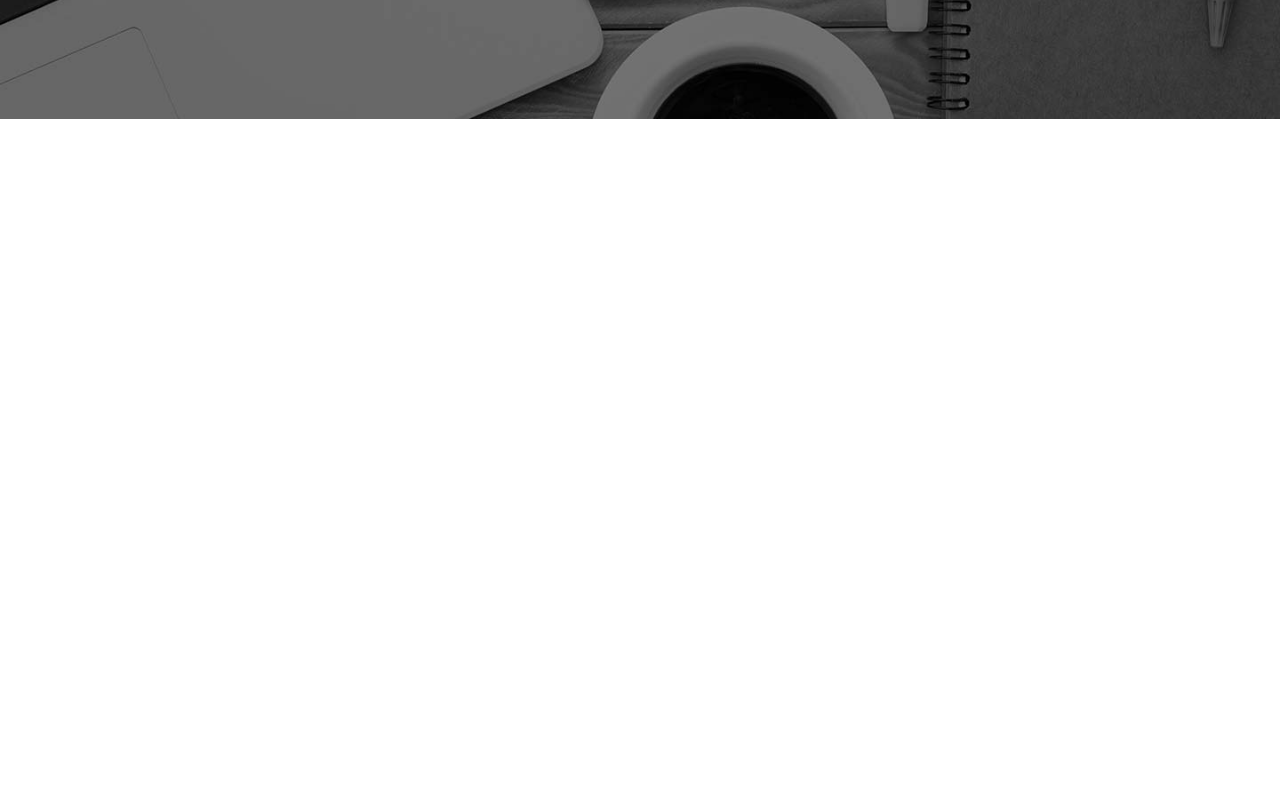
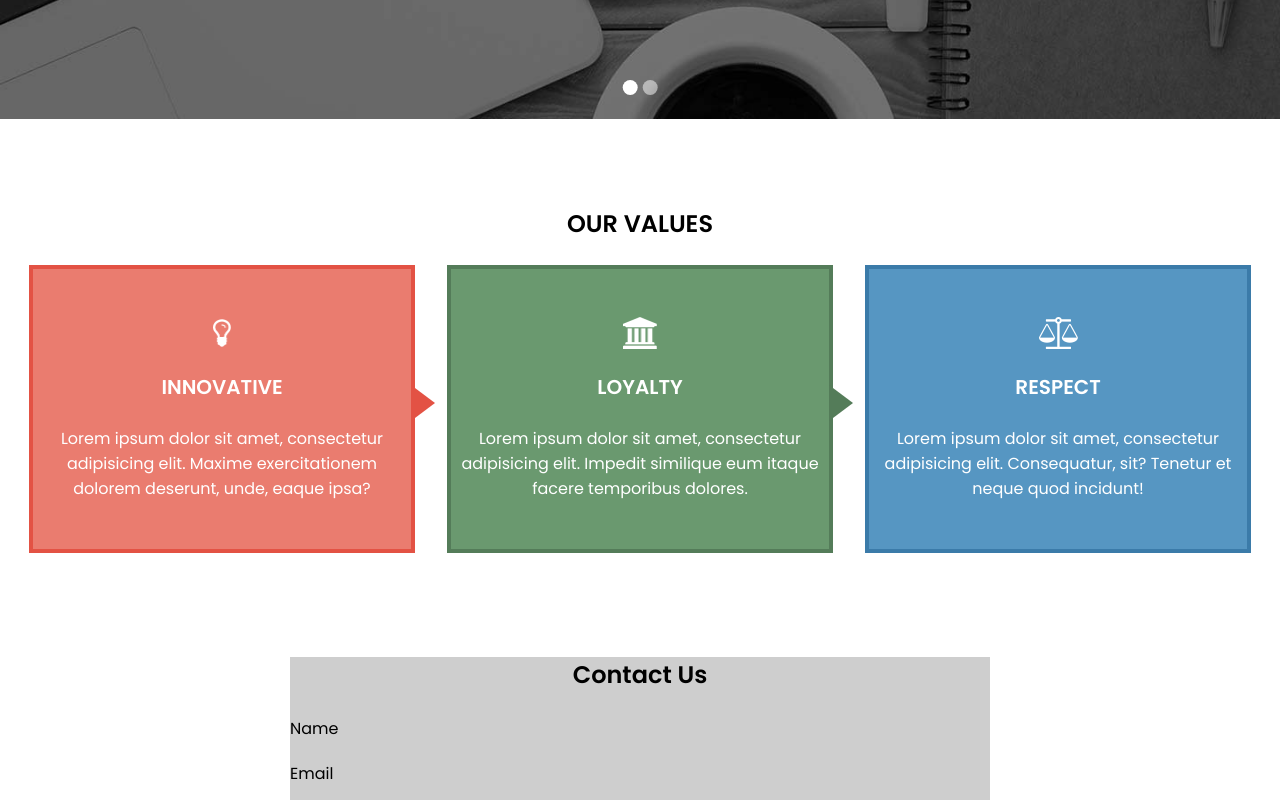
Before and after one commit to pramanarendra/suitmedia-front-end, a React (Create React App) app: page / in a window 1280 px wide. Shown: the part 620-1420 px from the top of the page. Before the commit the page ends 800 px from the top, so only its background shows below. Built offline with nearby package versions, Linux system fonts and the light colour scheme.

Commit message:
add component: our value

```diff
--- a/src/App.js
+++ b/src/App.js
@@ -1,12 +1,16 @@
 import './App.css';
 import Navbar from './components/Navbar';
 import Carousel from './components/Carousel';
+import Values from './components/Values';
+import Form from './components/Form';
 
 function App() {
   return (
     <div className="App">
       <Navbar />
       <Carousel />
+      <Values />
+      <Form />
     </div>
   );
 }
--- a/src/components/Carousel.css
+++ b/src/components/Carousel.css
@@ -46,3 +46,26 @@
 .right {
     right: 16px;
 }
+
+.carousel-indicators {
+    position: absolute;
+    transform: translateX(-50%);
+    left: 50%;
+    bottom: 1.5em;
+    z-index: 2;
+}
+
+.carousel-indicator-item {
+    width: 15px;
+    height: 15px;
+    border: none;
+    background: #fff;
+    opacity: 0.5;
+    margin: 0.2em;
+    border-radius: 50%;
+    cursor: pointer;
+}
+
+.active {
+    opacity: 1;
+}
--- a/src/components/Carousel.jsx
+++ b/src/components/Carousel.jsx
@@ -5,9 +5,10 @@ import CarouselToggle from './CarouselToggle'
 import './Carousel.css'
 import Banner1 from '../assets/bg.jpg'
 import Banner2 from '../assets/about-bg.jpg'
+import CarouselIndicator from './CarouselIndicator'
 
 const Carousel = () => {
-    // isi data carousel
+    // data carousel bisa ditambah di objek berikut
     const banners = [
         {
             img: Banner1,
@@ -19,27 +20,32 @@ const Carousel = () => {
         }
     ]
 
-    const [currentSlide, setCurrentSlide] = useState(0)
+    const [currentBanner, setcurrentBanner] = useState(0)
 
     const prev = () => {
-        const index = currentSlide > 0 ? currentSlide - 1 : banners.length - 1;
-        setCurrentSlide(index);
+        const index = currentBanner > 0 ? currentBanner - 1 : banners.length - 1;
+        setcurrentBanner(index);
     }
 
     const next = () => {
-        const index = currentSlide < banners.length - 1 ? currentSlide + 1 : 0;
-        setCurrentSlide(index);
+        const index = currentBanner < banners.length - 1 ? currentBanner + 1 : 0;
+        setcurrentBanner(index);
+    }
+
+    const switchIndex = (index) => {
+        setcurrentBanner(index)
     }
 
     return (
         <div className="carousel-container">
-            <div className="carousel" style={{ transform: `translateX(${-currentSlide * 100}%)` }}>
+            <div className="carousel" style={{ transform: `translateX(${-currentBanner * 100}%)` }}>
                 {banners.map((banner, index) => {
                     return (
                         <CarouselItem key={index} img={banner.img} desc={banner.desc} />
                     )
                 })}
             </div>
+            <CarouselIndicator banners={banners} currentIndex={currentBanner} switchIndex={switchIndex} />
             <CarouselToggle prev={prev} next={next} />
         </div>
     )
--- /dev/null
+++ b/src/components/CarouselIndicator.jsx
@@ -0,0 +1,16 @@
+import React from 'react'
+
+const CarouselIndicator = ({ banners, currentIndex, switchIndex }) => {
+    return (
+        <div className="carousel-indicators">
+            {banners.map((_, index) => (
+                <button
+                    className={`carousel-indicator-item${currentIndex === index ? ' active' : ''}`}
+                    onClick={() => switchIndex(index)}
+                ></button>
+            ))}
+        </div>
+    )
+}
+
+export default CarouselIndicator
--- /dev/null
+++ b/src/components/Form.css
@@ -0,0 +1,33 @@
+.form-container {
+    /* background-color: red; */
+    padding: 24px 0;
+}
+
+form {
+    background-color: rgb(206, 206, 206);
+    width: 700px;
+    margin: 0 auto;
+    display: flex;
+    flex-direction: column;
+}
+
+.form-title {
+    margin-bottom: 24px;
+    text-align: center;
+}
+
+button,
+fieldset,
+input,
+legend,
+select,
+textarea {
+    -webkit-appearance: none;
+    -moz-appearance: none;
+    appearance: none;
+    background-color: transparent;
+    border: none;
+    padding: 0;
+    margin: 0;
+    box-sizing: border-box;
+}
--- /dev/null
+++ b/src/components/Form.jsx
@@ -0,0 +1,25 @@
+import React from 'react'
+import './Form.css'
+
+const Form = () => {
+    return (
+        <div className="form-container">
+            <form action="">
+                <h2 className='form-title'>Contact Us</h2>
+
+                <label htmlFor="name">Name</label>
+                <input type="text" id='name' required />
+
+                <label htmlFor="email">Email</label>
+                <input type="email" id='email' required />
+
+                <label htmlFor="message">Message</label>
+                <textarea id="message" required cols="30" rows="10"></textarea>
+
+                <button type='submit'>Submit</button>
+            </form>
+        </div>
+    )
+}
+
+export default Form
--- /dev/null
+++ b/src/components/Values.css
@@ -0,0 +1,75 @@
+.values-container {
+    /* background-color: red; */
+    padding: 80px 0;
+    color: white;
+}
+
+.values-title {
+    text-transform: uppercase;
+    font-weight: 700;
+    color: black;
+    margin-bottom: 24px;
+    text-align: center;
+}
+
+.values-cards {
+    display: flex;
+    gap: 32px;
+    justify-content: center;
+}
+
+.card {
+    width: 386px;
+    text-align: center;
+    padding: 48px 8px;
+}
+
+.card:nth-child(1) {
+    background-color: #EA7C6F;
+    border: 4px solid #E35244;
+    position: relative;
+}
+
+.card:nth-child(1)::after,
+.card:nth-child(2)::after {
+    content: '';
+    display: block;
+    width: 0;
+    height: 0;
+    border-top: 18px solid transparent;
+    border-bottom: 18px solid transparent;
+    position: absolute;
+    right: -24px;
+    top: calc(50% - 24px);
+}
+
+.card:nth-child(1)::after {
+    border-left: 24px solid #E35244;
+}
+
+.card:nth-child(2) {
+    background-color: #6A996F;
+    border: 4px solid #547C59;
+    position: relative;
+}
+
+.card:nth-child(2)::after {
+    border-left: 24px solid #547C59;
+}
+
+.card:nth-child(3) {
+    background-color: #5696C2;
+    border: 4px solid #3B7BA9;
+}
+
+.card-icon {
+    height: 32px;
+    margin-bottom: 16px;
+}
+
+.card-title {
+    text-transform: uppercase;
+    font-weight: 700;
+    font-size: 20px;
+    margin-bottom: 24px;
+}
--- /dev/null
+++ b/src/components/Values.jsx
@@ -0,0 +1,34 @@
+import React from 'react'
+import './Values.css'
+import InnovativeIcon from '../assets/lightbulb-o.png'
+import LoyaltyIcon from '../assets/bank.png'
+import RespectIcon from '../assets/balance-scale.png'
+
+const Values = () => {
+    return (
+        <div className="values-container">
+            <h2 className='values-title'>Our Values</h2>
+            <div className="values-cards">
+                <div className="card">
+                    <img src={InnovativeIcon} alt="card-icon" className="card-icon" />
+                    <p className="card-title">Innovative</p>
+                    <p className="card-desc">Lorem ipsum dolor sit amet, consectetur adipisicing elit. Maxime exercitationem dolorem deserunt, unde, eaque ipsa?</p>
+                </div>
+
+                <div className="card">
+                    <img src={LoyaltyIcon} alt="card-icon" className="card-icon" />
+                    <p className="card-title">Loyalty</p>
+                    <p className="card-desc">Lorem ipsum dolor sit amet, consectetur adipisicing elit. Impedit similique eum itaque facere temporibus dolores.</p>
+                </div>
+
+                <div className="card">
+                    <img src={RespectIcon} alt="card-icon" className="card-icon" />
+                    <p className="card-title">Respect</p>
+                    <p className="card-desc">Lorem ipsum dolor sit amet, consectetur adipisicing elit. Consequatur, sit? Tenetur et neque quod incidunt!</p>
+                </div>
+            </div>
+        </div>
+    )
+}
+
+export default Values
```
